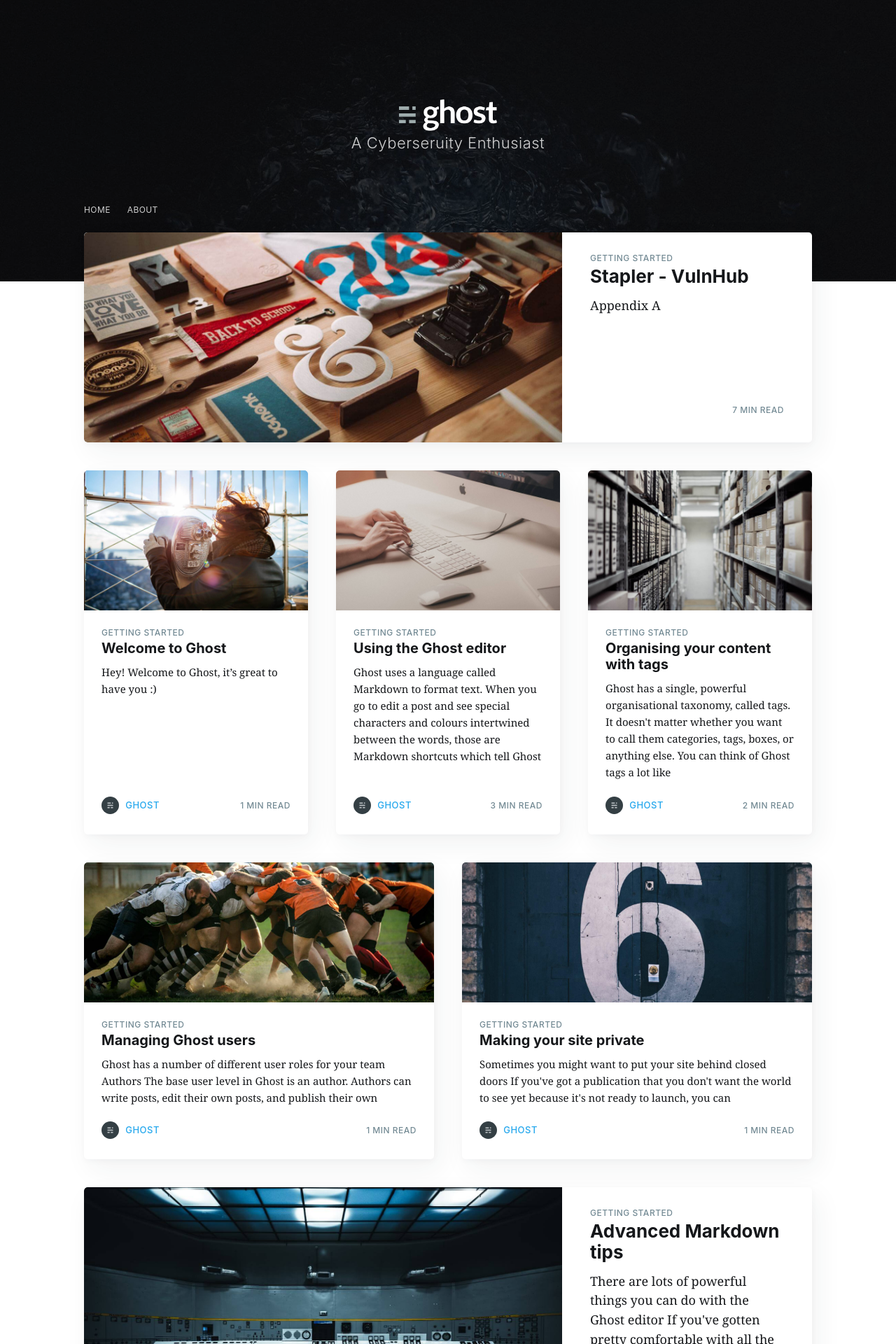
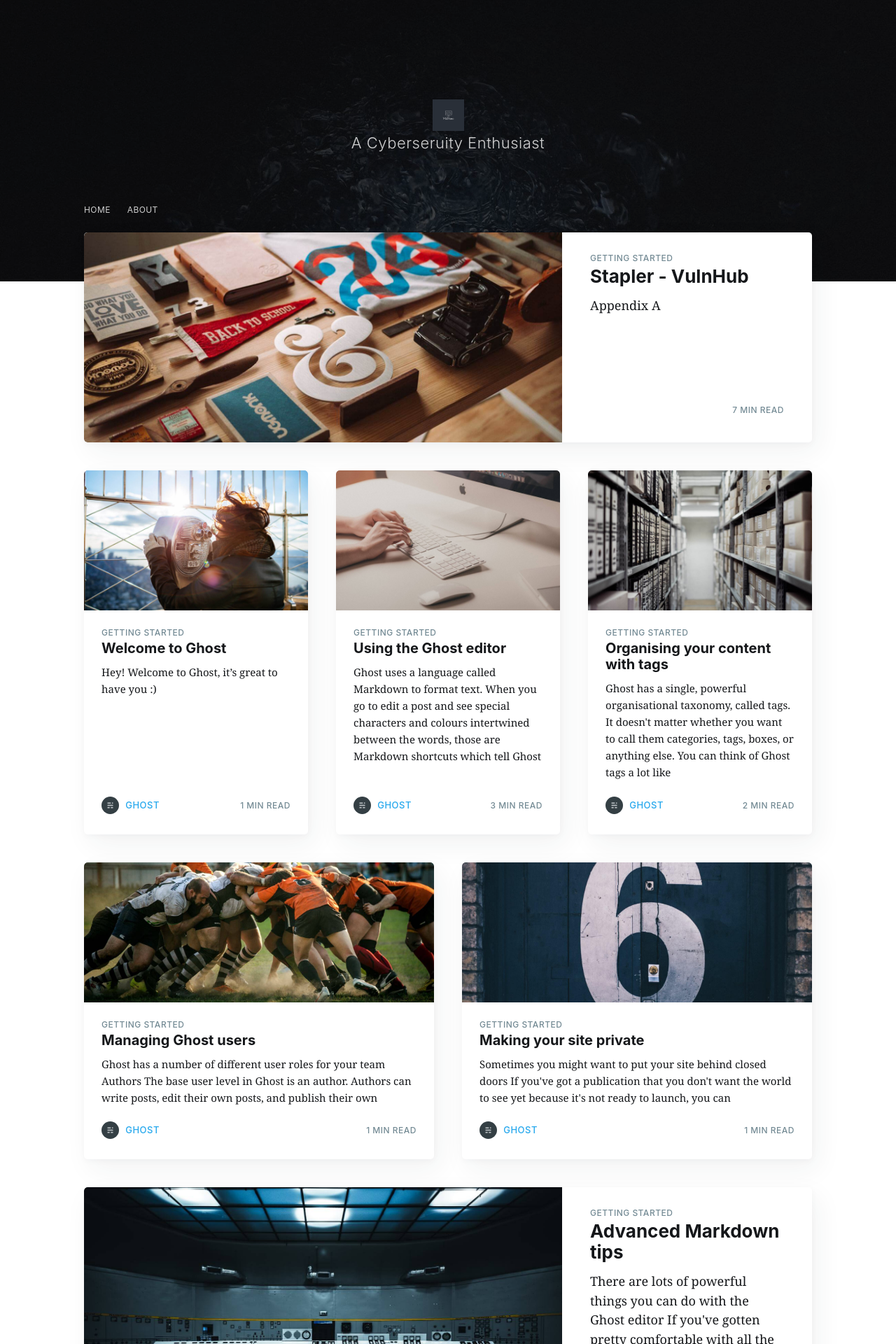
Before and after one commit to codingz12334/MdFsec, a Jekyll site: the page built from index.html, in a window 1280 px wide. Shown: the top 1920 px of the page at 70% size. Built offline with Jekyll 4.4.1, drawn with Linux system fonts in a browser that asks for light colours; nearby versions of some CDN libraries; the list of posts is cut into pages by our own code; comment, search, counter and statistics services are not loaded.

Commit message:
Update _config.yml

```diff
--- a/_config.yml
+++ b/_config.yml
@@ -12,7 +12,7 @@
 title: MdFsec
 description: A Cyberseruity Enthusiast
 cover: assets/images/blog-cover.jpg
-logo: assets/images/blog-icon.png
+logo: assets/images/mdfsec.png
 logo_dark: assets/images/favicon.png
 favicon: assets/images/favicon.png
 CNAME: #add cname for website to be created
```
